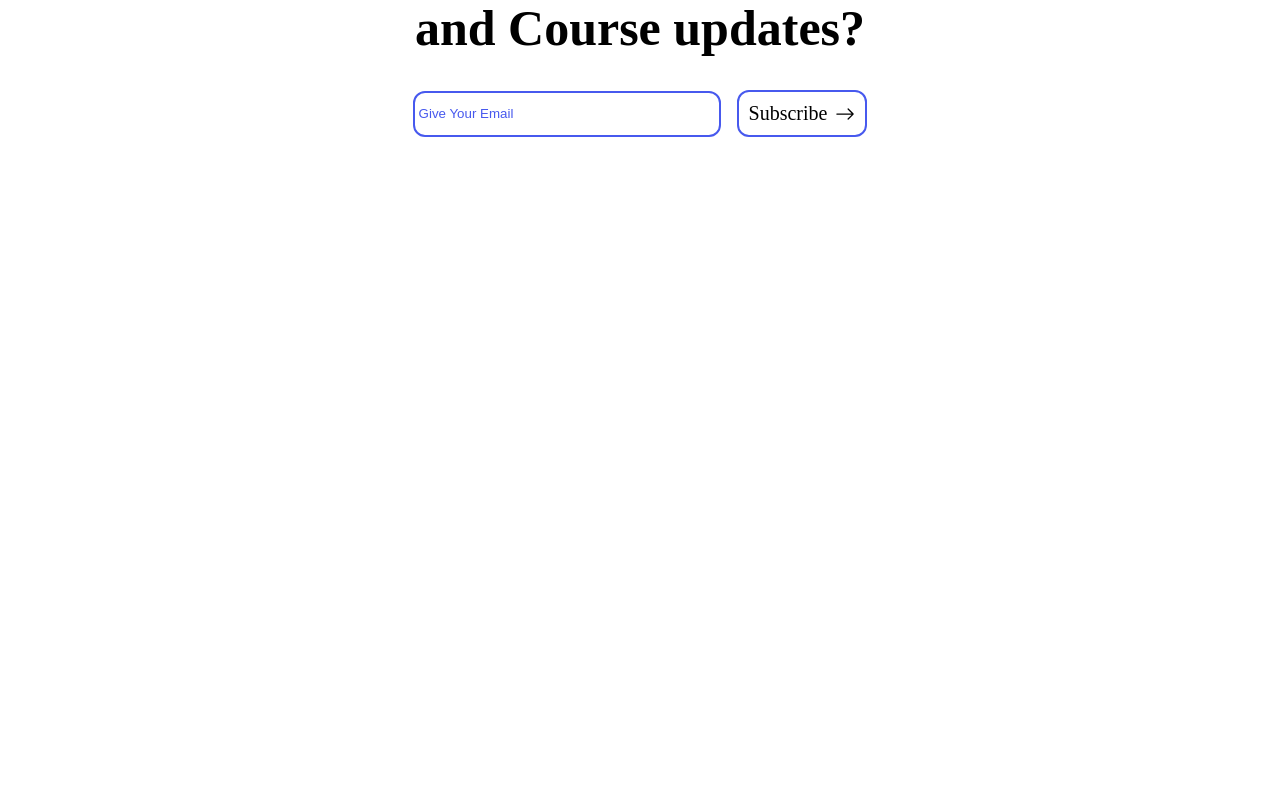
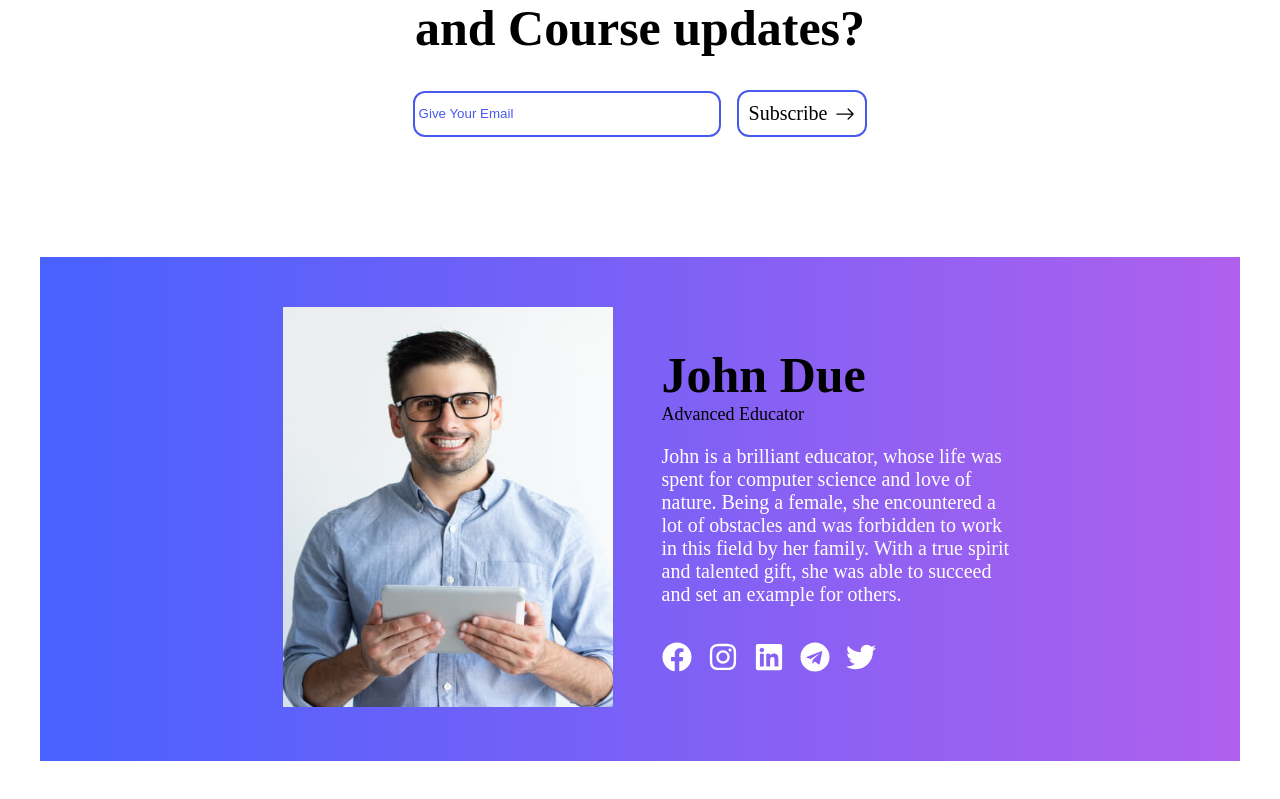
Before and after one commit to jakariamasum/Web-Hero, a React (Vite) app: page / in a window 1280 px wide. Shown: the part 6384-7183 px from the top of the page. Before the commit the page ends 6681 px from the top, so only its background shows below. Built offline with nearby package versions, Linux system fonts and the light colour scheme.

Commit message:
another section add

```diff
--- a/src/App.jsx
+++ b/src/App.jsx
@@ -9,6 +9,7 @@ import Plans from "./components/Plans/Plans"
 import Content from "./components/Content/Content"
 import Review from "./components/Review/Review"
 import Connect from "./components/Connect/Connect"
+import Educator from "./components/Educator/Educator"
 function App() {
   return (
     <div>
@@ -22,6 +23,7 @@ function App() {
       <Plans/>
       <Review/>
       <Connect/>
+      <Educator/>
     </div>
   )
 }
--- /dev/null
+++ b/src/components/Educator/Educator.jsx
@@ -0,0 +1,29 @@
+import styles from './Educator.module.css';
+import img from '../../assets/img7.jpg'
+import { FaFacebook, FaInstagram, FaLinkedin, FaTelegram, FaTwitter } from 'react-icons/fa';
+const Educator = () => {
+    return (
+        <div className={styles.container}>
+            <div>
+                <img src={img} alt="" />
+            </div>
+            <div className={styles.right}>
+
+                <div>
+                    <h1>John Due</h1>
+                    <span>Advanced Educator</span>
+                    <p>John is a brilliant educator, whose life was spent for computer science and love of nature. Being a female, she encountered a lot of obstacles and was forbidden to work in this field by her family. With a true spirit and talented gift, she was able to succeed and set an example for others.</p>
+                </div>
+                <div className={styles.icons}>
+                    <FaFacebook  size={30} fill='white'/>
+                    <FaInstagram size={30} fill='white'/>
+                    <FaLinkedin size={30} fill='white'/>
+                    <FaTelegram size={30} fill='white'/>
+                    <FaTwitter size={30} fill='white'/>
+                </div>
+            </div>
+        </div>
+    );
+};
+
+export default Educator;
--- /dev/null
+++ b/src/components/Educator/Educator.module.css
@@ -0,0 +1,45 @@
+.container {
+    display: flex;
+    align-items: center;
+    gap: 4rem;
+    justify-content: center;
+    background-image: linear-gradient(to right, #4861FF, #AF60ED);
+}
+
+.container>div>img {
+    width: 100%;
+    height: 400px;
+    border-radius: 12px;
+    padding: 50px 15px;
+}
+
+.right {
+    display: flex;
+    flex-direction: column;
+    gap: 1rem;
+    text-align: left;
+}
+
+.right>div>h1 {
+    margin-bottom: 0;
+    margin-top: 0;
+}
+
+.right>div>p {
+    width: 350px;
+    color: white;
+    font-size: 20px;
+}
+
+.right>div>span {
+    font-size: 18px;
+    font-weight: lighter;
+}
+
+.right>:nth-child(2) {
+    display: flex;
+    gap: 1rem;
+}
+.icons{
+    cursor: pointer;
+}
```
Also changed, not shown: src/assets/img7.jpg (added).
